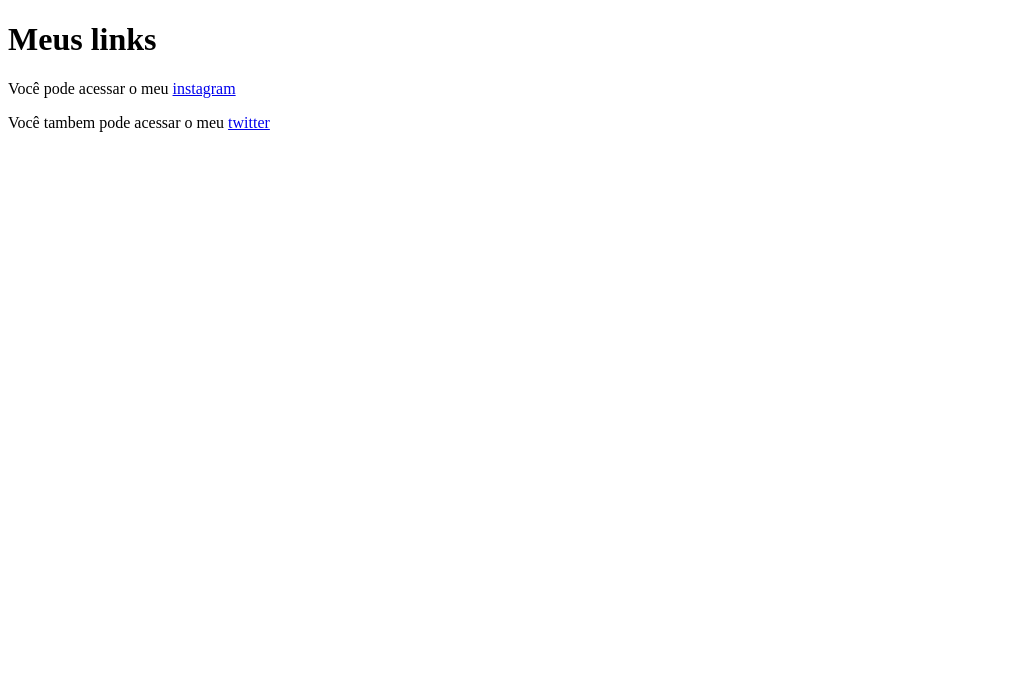
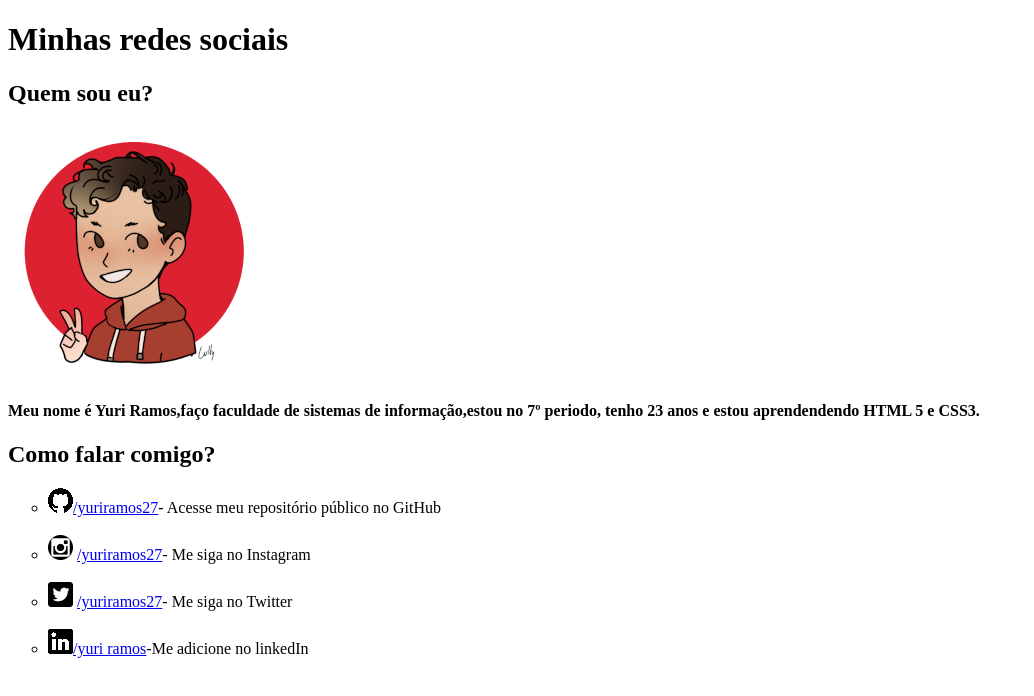
Before and after one commit to yuriramos27/yuriramos27.github.io, a plain HTML site: page index.html in a window 1280 px wide. Shown: the whole page, without its empty margins (0-1034 px from the left). Drawn offline with Linux system fonts and the light colour scheme.

Commit message:
Add files via upload

```diff
--- a/index.html
+++ b/index.html
@@ -2,14 +2,29 @@
 <html lang="pt-br">
 <head>
     <meta charset="UTF-8">
-
     <meta name="viewport" content="width=device-width, initial-scale=1.0">
-    <title>Meus links</title>
+    <title>social</title>
+    <link rel="shortcut icon" href="img/logo.png" type="image/x-icon">
 </head>
 <body>
-    <h1>Meus links</h1>
-    <p>Você pode acessar o meu <a href="https://www.instagram.com/yuriramos27/"target="_blank" rel="external">instagram</a></p>
-    <p>Você tambem pode acessar o meu <a href="https://twitter.com/yuriramos27"target="_blank" rel="external">twitter</a></p>
+    <h1>Minhas redes sociais</h1>
+    <h2>Quem sou eu?</h2>
+    <img src="img/perfil foto.png" alt="">
+    <h4>Meu nome é <strong>Yuri Ramos</strong>,faço faculdade de sistemas de informação,estou no 7º periodo, tenho 23 anos e estou aprendendendo HTML 5 e CSS3.</h4>
+    <h2>Como falar comigo?</h2>
+    <ul type="circle">
+        <li><img src="img/git.png" alt="img git"><a href="https://github.com/yuriramos27"target="_blank">/yuriramos27</a>- Acesse meu repositório público no GitHub</li>
+        <br>
+        <li><img src="img/insta.png" alt="img insta"> <a href="https://instagram.com/yuriramos27"target="_blank">/yuriramos27</a>- Me siga no Instagram </li>
+        <br>
+        <li><img src="img/twitter.png" alt="img twitter"> <a href="https://twitter.com/yuriramos27"target="_blank">/yuriramos27</a>- Me siga no Twitter </li>
+        <br>
+        <li><img src="img/linkdin.png" alt="img linkdin"><a href="https://www.linkedin.com/in/yuri-ramos-426158198/"target="_blank">/yuri ramos</a>-Me adicione no linkedIn  </li>
+        <br>
+
+
+    </ul>
+
 
 </body>
 </html>
```
Also changed, not shown: img/git.png (added), img/insta.png (added), img/linkdin.png (added), img/logo.png (added), img/perfil foto.png (added), img/twitter.png (added).
